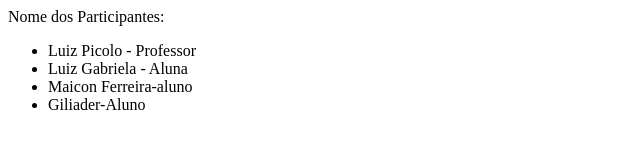
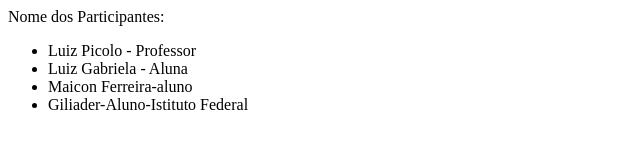
Before and after one commit to maiconfr204/capacitacao-git, a plain HTML site: page index.html in a window 1280 px wide. Shown: the whole page, without its empty margins (0-640 px from the left). Drawn offline with Linux system fonts and the light colour scheme.

Commit message:
adicionei a instituicao na qual eu frequento

```diff
--- a/index.html
+++ b/index.html
@@ -12,7 +12,7 @@
     <li>Luiz Picolo - Professor</li>
     <li>Luiz Gabriela - Aluna</li>
     <li>Maicon Ferreira-aluno</li>
-  	<li>Giliader-Aluno</li>
+  	<li>Giliader-Aluno-Istituto Federal</li>
   </ul>
 </body>
 </html>
```
